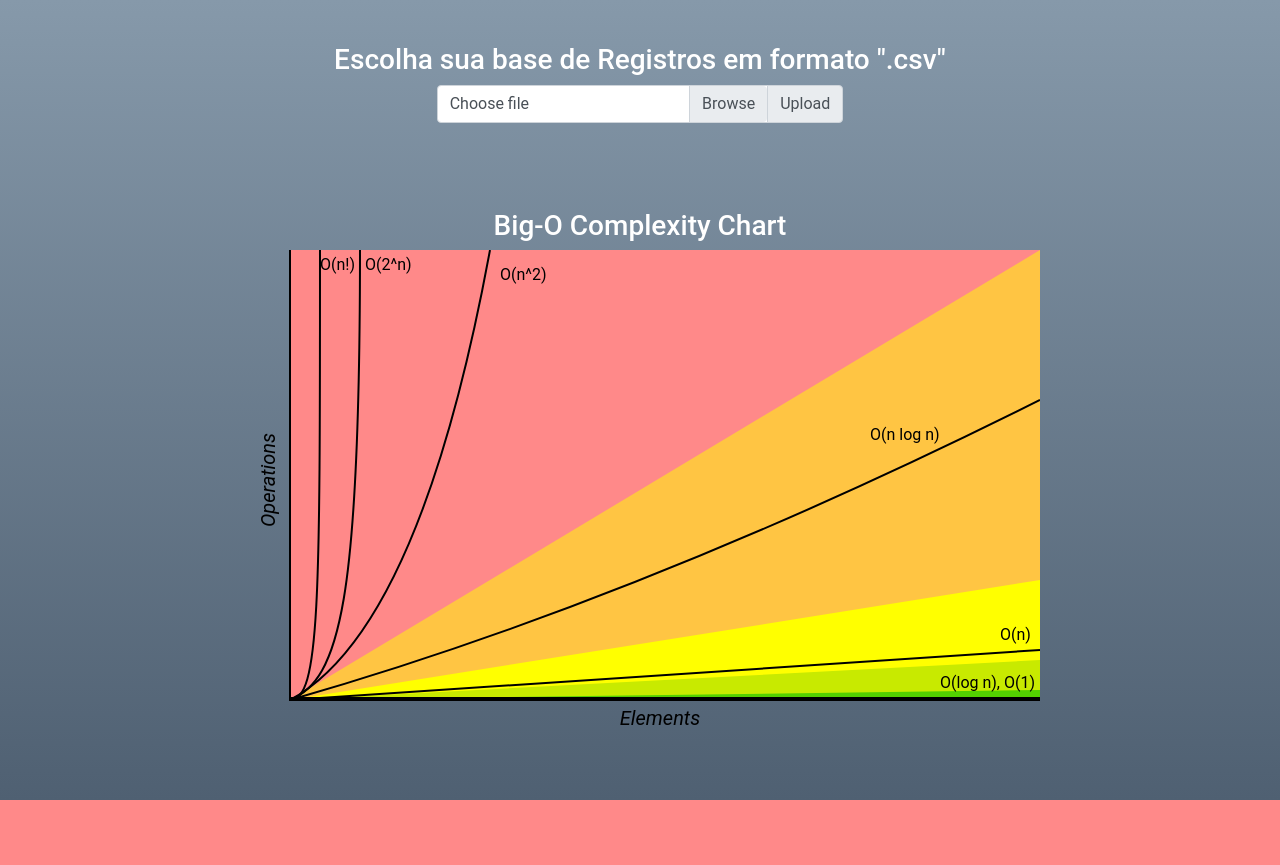
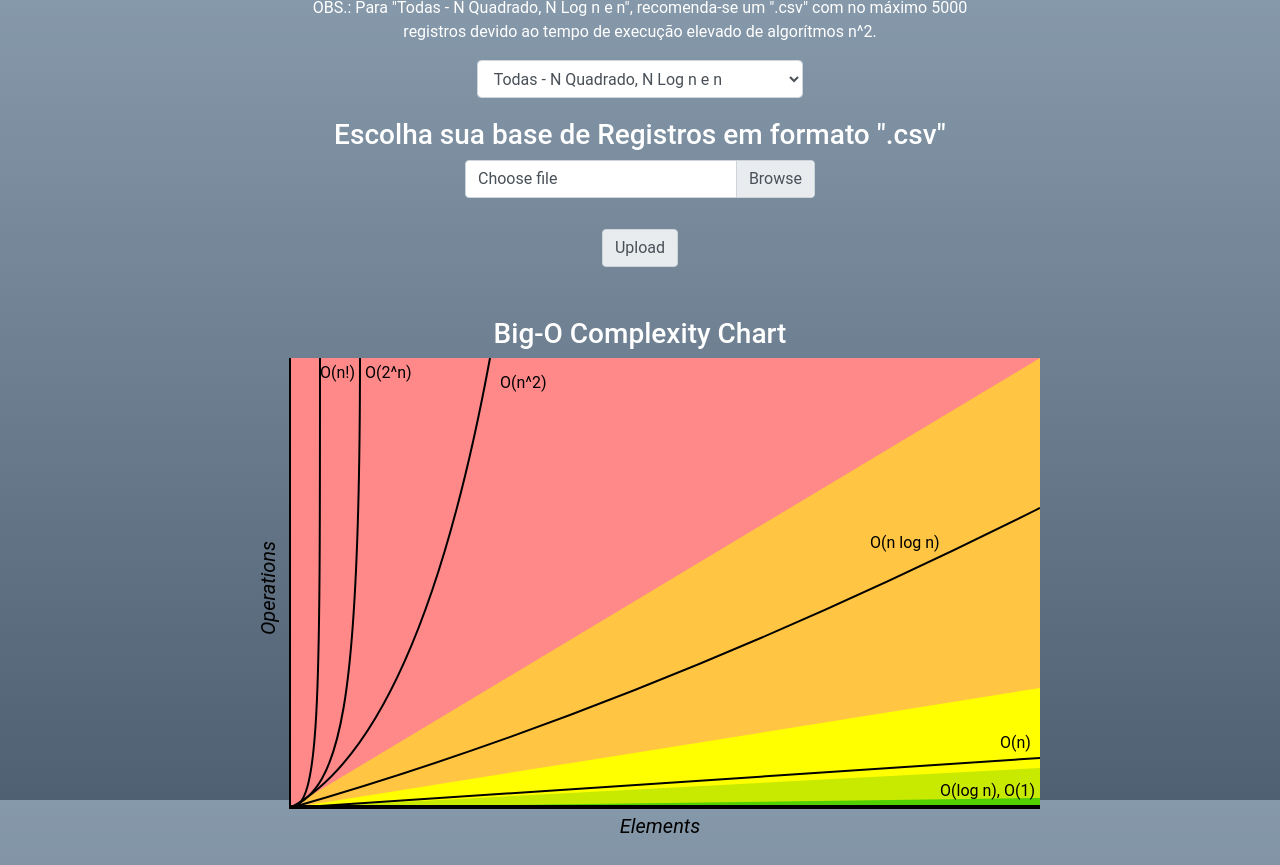
Before and after one commit to EDAII/Lista3_2018-02-Allan_Filipe, a Django app: page / in a window 1280 px wide. Before the commit the page ends 800 px from the top, so only its background shows below. Run offline with Django 3.2, Linux system fonts and the light colour scheme; some libraries are stand-ins or nearby versions.

Commit message:
Updating home page visual.

```diff
--- a/TrabalhosEDA3/Trabalho03/static/Trabalho03/style.css
+++ b/TrabalhosEDA3/Trabalho03/static/Trabalho03/style.css
@@ -23,3 +23,8 @@
 .button-color {
     background-color: white;
 }
+
+.column-in-center{
+    float: none;
+    margin: 0 auto;
+}
--- a/TrabalhosEDA3/Trabalho03/templates/home.html
+++ b/TrabalhosEDA3/Trabalho03/templates/home.html
@@ -1,83 +1,112 @@
 <!DOCTYPE html>
-<html lang="en" >
+<html lang="en">
 
 <head>
     <meta charset="UTF-8">
     <title>Ordenador de CSVs</title>
     {% load static %}
     <!-- Bootstrap CSS -->
-  <link rel="stylesheet" href="https://maxcdn.bootstrapcdn.com/bootstrap/4.0.0/css/bootstrap.min.css" integrity="sha384-Gn5384xqQ1aoWXA+058RXPxPg6fy4IWvTNh0E263XmFcJlSAwiGgFAW/dAiS6JXm" crossorigin="anonymous">
+    <link rel="stylesheet" href="https://maxcdn.bootstrapcdn.com/bootstrap/4.0.0/css/bootstrap.min.css" integrity="sha384-Gn5384xqQ1aoWXA+058RXPxPg6fy4IWvTNh0E263XmFcJlSAwiGgFAW/dAiS6JXm"
+        crossorigin="anonymous">
     <!-- My CSS -->
     <link rel="stylesheet" type="text/css" href="{% static 'Trabalho03/style.css' %}">
 </head>
 
 <body class="background background-home">
 
+    <form class="container" method="post" enctype="multipart/form-data">
+        {% csrf_token %}
+
+        <div class="row" style="margin: 20px">
+            <h3 class="col-12 text-center" style="color:white">Escolha para quais complexidades deseja ordenar o ".csv"</h3>
+
+            <div class="col-2"></div>
+            <p class="col-8 text-center" style="color:white">OBS.: Para "Todas - N Quadrado, N Log n e n", recomenda-se um ".csv" com no máximo 5000 registros devido ao tempo de execução elevado de algorítmos n^2.</p>
+            <div class="col-2"></div>
+
+            <div class="col-4"></div>
+            <div class="col-4">
+                <select class="form-control" required id="inputGroupSelect" name="selectedOption">
+                    <option>Todas - N Quadrado, N Log n e n</option>
+                    <option>Mais Rápidos - N Log n e n</option>
+                </select>
+            </div>
+            <div class="col-4"></div>
+        </div>
+
         <div class="row">
             <h3 class="col-12 text-center" style="color:white">Escolha sua base de Registros em formato ".csv"</h3>
             <div class="col-4"></div>
             <div class="col-4">
-            <form method="post" enctype="multipart/form-data">
-                {% csrf_token %}
                 <div class="input-group mb-3">
                     <div class="custom-file">
-                        <input type="file" required class="custom-file-input" id="inputGroupFile02" name="myfile" accept=".csv">
+                        <input type="file" required class="custom-file-input" id="inputGroupFile02" name="myfile"
+                            accept=".csv">
                         <label class="custom-file-label" for="inputGroupFile02">Choose file</label>
                     </div>
-                    <div class="input-group-append">
+                </div>
+            </div>
+            <div class="col-4"></div>
+        </div>
+
+        <div class="row" style="margin-top: 15px; margin-bottom: 40px">
+            <div class="input-group-append column-in-center">
                 <button class="input-group-text" type="submit">Upload</button>
             </div>
         </div>
-            </form>
-        </div>
-        <div class="col-4"></div>
 
-        <div class="col-12 text-center" style="margin-top: 70px">
+        <div class="col-12 text-center" style="margin-top: 50px">
             <h3 id="chartTitle" style="color:white">Big-O Complexity Chart</h3>
             <svg id="chart" width="800" height="500" xmlns="http://www.w3.org/2000/svg">
                 <!-- horrible region -->
-                <path d="M50 450 L 50 0 L 800 0 L 800 450 Z" fill="#ff8989"/>
+                <path d="M50 450 L 50 0 L 800 0 L 800 450 Z" fill="#ff8989" />
                 <!-- bad region -->
-                <path d="M50 450 L 800 0 L 800 450 Z" fill="#FFC543"/>
+                <path d="M50 450 L 800 0 L 800 450 Z" fill="#FFC543" />
                 <!-- fair region -->
-                <path d="M50 450 L 800 450 L 800 330 Z" fill="yellow"/>
+                <path d="M50 450 L 800 450 L 800 330 Z" fill="yellow" />
                 <!-- good region -->
-                <path d="M50 450 L 800 450 L 800 410 Z" fill="#C8EA00"/>
+                <path d="M50 450 L 800 450 L 800 410 Z" fill="#C8EA00" />
                 <!-- excellent region -->
-                <path d="M50 450 L 800 450 L 800 440 Z" fill="#53d000"/>
+                <path d="M50 450 L 800 450 L 800 440 Z" fill="#53d000" />
 
                 <!-- axes -->
-                <path d="M50 0 L 50 450 L 800 450" fill="transparent" stroke="black" stroke-width="2"/>
+                <path d="M50 0 L 50 450 L 800 450" fill="transparent" stroke="black" stroke-width="2" />
 
-                <path d="M50 448 L 800 448" fill="transparent" stroke="black" stroke-width="2"/>
+                <path d="M50 448 L 800 448" fill="transparent" stroke="black" stroke-width="2" />
                 <text x="700" y="438" fill="black">O(log n), O(1)</text>
 
-                <path d="M50 450 L 800 400" fill="transparent" stroke="black" stroke-width="2"/>
+                <path d="M50 450 L 800 400" fill="transparent" stroke="black" stroke-width="2" />
                 <text x="760" y="390" fill="black">O(n)</text>
 
-                <path d="M50 450 Q 400 350, 800 150" fill="transparent" stroke="black" stroke-width="2"/>
+                <path d="M50 450 Q 400 350, 800 150" fill="transparent" stroke="black" stroke-width="2" />
                 <text x="630" y="190" fill="black">O(n log n)</text>
 
-                <path d="M50 450 Q 180 380, 250 0" fill="transparent" stroke="black" stroke-width="2"/>
+                <path d="M50 450 Q 180 380, 250 0" fill="transparent" stroke="black" stroke-width="2" />
                 <text x="260" y="30" fill="black">O(n^2)</text>
 
-                <path d="M50 450 C 100 430, 120 350, 120 0" fill="transparent" stroke="black" stroke-width="2"/>
+                <path d="M50 450 C 100 430, 120 350, 120 0" fill="transparent" stroke="black" stroke-width="2" />
                 <text x="125" y="20" fill="black">O(2^n)</text>
 
-                <path d="M50 450 C 80 450, 80 350, 80 0" fill="transparent" stroke="black" stroke-width="2"/>
+                <path d="M50 450 C 80 450, 80 350, 80 0" fill="transparent" stroke="black" stroke-width="2" />
                 <text x="80" y="20" fill="black">O(n!)</text>
 
-                <text x="0" y="0" transform="translate(30 230) rotate(-90)" style="dominant-baseline: middle; text-anchor: middle; font-size:20px; color: #555; font-size:20px; color: #555; font-style: italic;" fill="black">Operations</text>
-                <text x="0" y="0" transform="translate(420 470)" style="dominant-baseline: middle; text-anchor: middle; font-size:20px; color: #555; font-style: italic;" fill="black">Elements</text>
+                <text x="0" y="0" transform="translate(30 230) rotate(-90)" style="dominant-baseline: middle; text-anchor: middle; font-size:20px; color: #555; font-size:20px; color: #555; font-style: italic;"
+                    fill="black">Operations</text>
+                <text x="0" y="0" transform="translate(420 470)" style="dominant-baseline: middle; text-anchor: middle; font-size:20px; color: #555; font-style: italic;"
+                    fill="black">Elements</text>
             </svg>
         </div>
-    </div>
+    </form>
 
     <!-- Optional JavaScript -->
     <!-- jQuery first, then Popper.js, then Bootstrap JS -->
-    <script src="https://code.jquery.com/jquery-3.2.1.slim.min.js" integrity="sha384-KJ3o2DKtIkvYIK3UENzmM7KCkRr/rE9/Qpg6aAZGJwFDMVNA/GpGFF93hXpG5KkN" crossorigin="anonymous"></script>
-    <script src="https://cdnjs.cloudflare.com/ajax/libs/popper.js/1.12.9/umd/popper.min.js" integrity="sha384-ApNbgh9B+Y1QKtv3Rn7W3mgPxhU9K/ScQsAP7hUibX39j7fakFPskvXusvfa0b4Q" crossorigin="anonymous"></script>
-    <script src="https://maxcdn.bootstrapcdn.com/bootstrap/4.0.0/js/bootstrap.min.js" integrity="sha384-JZR6Spejh4U02d8jOt6vLEHfe/JQGiRRSQQxSfFWpi1MquVdAyjUar5+76PVCmYl" crossorigin="anonymous"></script>
+    <script src="https://code.jquery.com/jquery-3.2.1.slim.min.js" integrity="sha384-KJ3o2DKtIkvYIK3UENzmM7KCkRr/rE9/Qpg6aAZGJwFDMVNA/GpGFF93hXpG5KkN"
+        crossorigin="anonymous"></script>
+    <script src="https://cdnjs.cloudflare.com/ajax/libs/popper.js/1.12.9/umd/popper.min.js" integrity="sha384-ApNbgh9B+Y1QKtv3Rn7W3mgPxhU9K/ScQsAP7hUibX39j7fakFPskvXusvfa0b4Q"
+        crossorigin="anonymous"></script>
+    <script src="https://maxcdn.bootstrapcdn.com/bootstrap/4.0.0/js/bootstrap.min.js" integrity="sha384-JZR6Spejh4U02d8jOt6vLEHfe/JQGiRRSQQxSfFWpi1MquVdAyjUar5+76PVCmYl"
+        crossorigin="anonymous"></script>
 
 </body>
+
 </html>
```
Also changed, not shown: 1 other file. Lines whose indentation alone changed are shown as unchanged.
